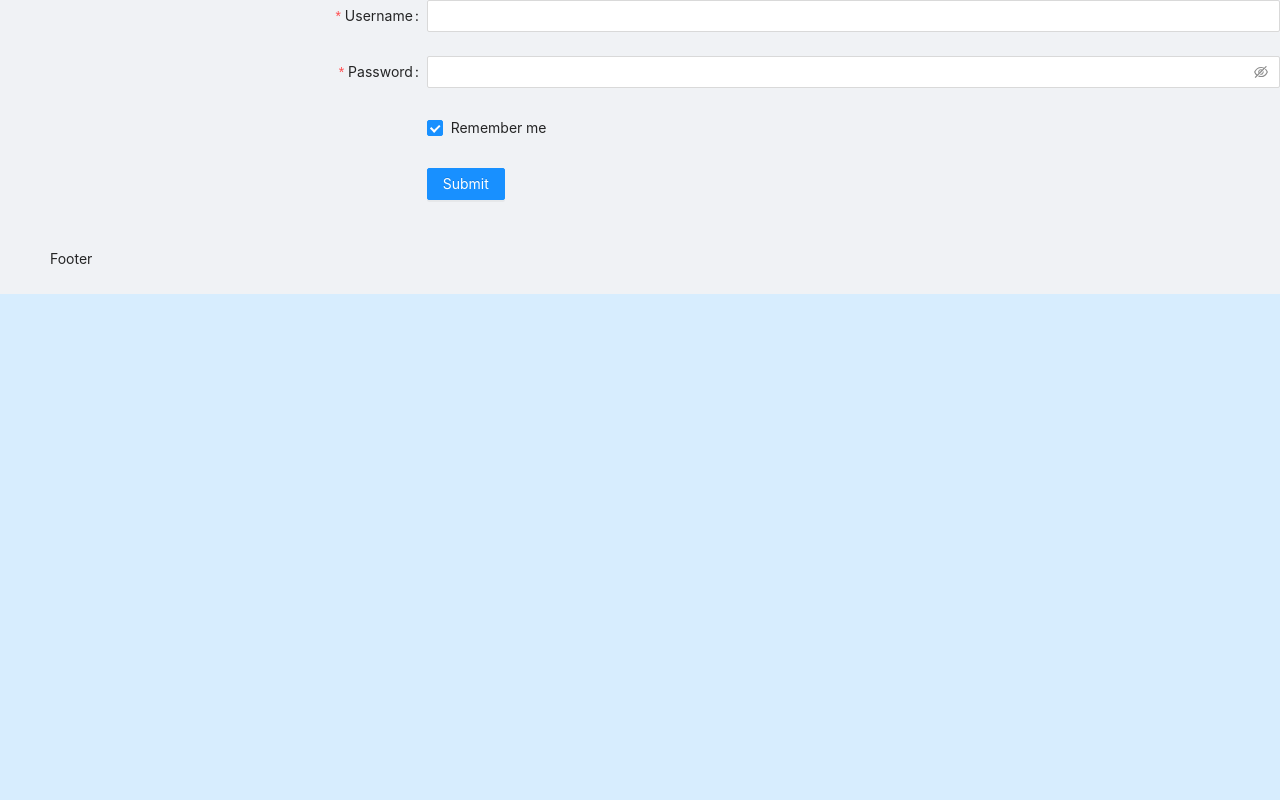
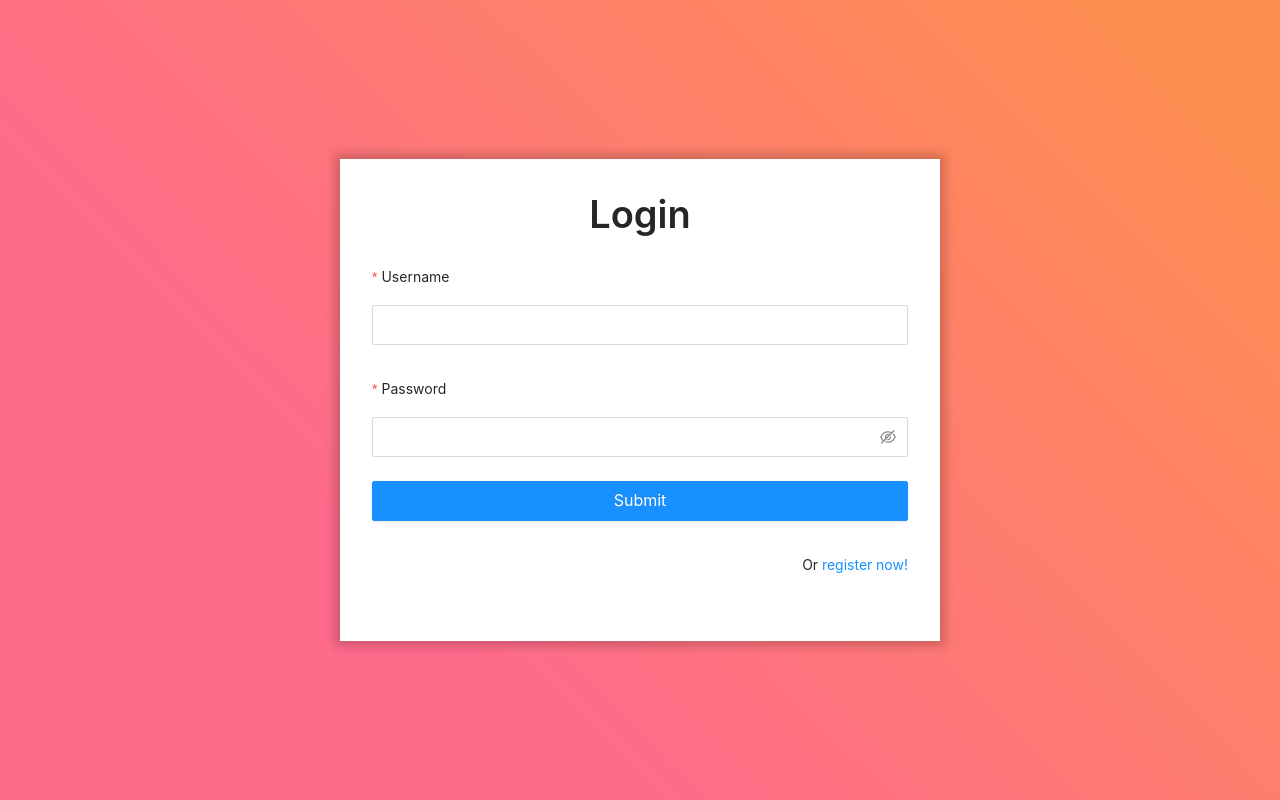
Before and after one commit to PainterHalver/todolist_nfaft, a Next.js app: page /login in a window 1280 px wide. Built offline with nearby package versions, Linux system fonts and the light colour scheme.

Commit message:
Temp Login page

```diff
--- /dev/null
+++ b/pages/404.tsx
@@ -0,0 +1,3 @@
+export default function ErrorPage() {
+  return <div>40aaa4</div>;
+}
--- a/pages/_app.tsx
+++ b/pages/_app.tsx
@@ -9,7 +9,7 @@ import { useRouter } from "next/router";
 
 export default function MyApp({ Component, pageProps }: AppProps) {
   const { pathname } = useRouter();
-  const layoutExceptionRoutes = ["/login", "/register"];
+  const layoutExceptionRoutes = ["/login", "/register", "/404"];
   const shouldShowHeader = !layoutExceptionRoutes.includes(pathname);
 
   return (
@@ -18,7 +18,7 @@ export default function MyApp({ Component, pageProps }: AppProps) {
       <Content>
         <Component {...pageProps} />
       </Content>
-      <Footer>Footer</Footer>
+      {shouldShowHeader && <Footer>Footer</Footer>}
     </Layout>
   );
 }
--- a/pages/login.tsx
+++ b/pages/login.tsx
@@ -1,9 +1,51 @@
-import { Button, Checkbox, Form, Input } from "antd";
+import { Button, Form, Input, Typography } from "antd";
 import { NextPage } from "next";
+import Link from "next/link";
+import { useState } from "react";
+
+const { Title } = Typography;
+
+const styles = {
+  container: {
+    display: "flex",
+    justifyContent: "center",
+    alignItems: "center",
+    height: "100vh",
+
+    background: "linear-gradient(45deg, #FE6B8B 30%, #FF8E53 90%)",
+  },
+  form: {
+    backgroundColor: "white",
+    padding: "2rem",
+    boxShadow: "0 0 10px 5px rgba(0, 0, 0, 0.2)",
+    height: "fit-content",
+    maxWidth: "600px",
+    width: "100%",
+  },
+  submitButton: {
+    width: "100%",
+  },
+};
+
+type LoginErrorType = {
+  username?: String;
+  password?: String;
+};
 
 const Login: NextPage = () => {
-  const onFinish = (values: any) => {
+  const [errors, setErrors] = useState<LoginErrorType>({});
+  const [loading, setLoading] = useState<boolean>(false);
+
+  const onFinish = async (values: any) => {
     console.log("Success:", values);
+    setLoading(true);
+    setTimeout(() => {
+      setLoading(false);
+      setErrors({
+        username: "Username is not correct",
+        password: "Password is aaaaa",
+      });
+    }, 2000);
   };
 
   const onFinishFailed = (errorInfo: any) => {
@@ -11,24 +53,28 @@ const Login: NextPage = () => {
   };
 
   return (
-    <div>
-      <Form name="basic" labelCol={{ span: 8 }} wrapperCol={{ span: 16 }} initialValues={{ remember: true }} onFinish={onFinish} onFinishFailed={onFinishFailed} autoComplete="off">
-        <Form.Item label="Username" name="username" rules={[{ required: true, message: "Please input your username!" }]}>
+    <div style={styles.container}>
+      <Form name="basic" initialValues={{ remember: true }} size="large" onFinish={onFinish} onFinishFailed={onFinishFailed} autoComplete="off" layout="vertical" style={styles.form}>
+        <Title style={{ textAlign: "center" }}>Login</Title>
+        <Form.Item label="Username" name="username" rules={[{ required: true, message: "Please input your username!" }]} help={errors.username} validateStatus={errors.username ? "error" : ""}>
           <Input />
         </Form.Item>
 
-        <Form.Item label="Password" name="password" rules={[{ required: true, message: "Please input your password!" }]}>
+        <Form.Item label="Password" name="password" rules={[{ required: true, message: "Please input your password!" }]} help={errors.password} validateStatus={errors.password ? "error" : ""}>
           <Input.Password />
         </Form.Item>
 
-        <Form.Item name="remember" valuePropName="checked" wrapperCol={{ offset: 8, span: 16 }}>
+        {/* <Form.Item name="remember" valuePropName="checked" wrapperCol={{ offset: 8, span: 16 }}>
           <Checkbox>Remember me</Checkbox>
-        </Form.Item>
+        </Form.Item> */}
 
-        <Form.Item wrapperCol={{ offset: 8, span: 16 }}>
-          <Button type="primary" htmlType="submit">
+        <Form.Item>
+          <Button type="primary" htmlType="submit" style={styles.submitButton} loading={loading}>
             Submit
           </Button>
+        </Form.Item>
+        <Form.Item style={{ textAlign: "right" }}>
+          Or <Link href="/register">register now!</Link>
         </Form.Item>
       </Form>
     </div>
```
